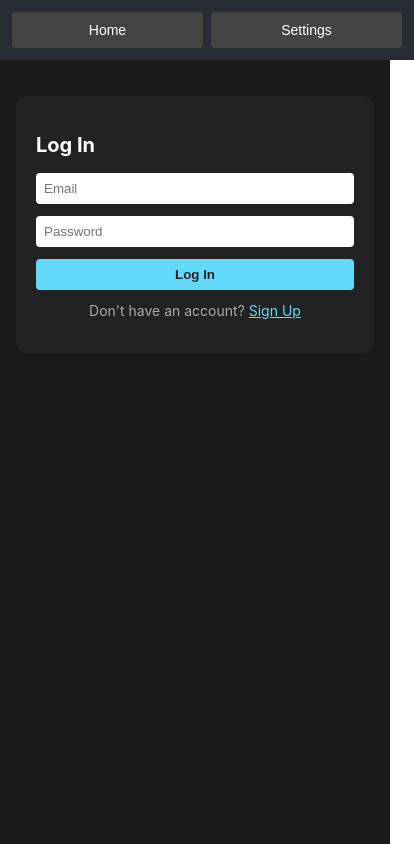
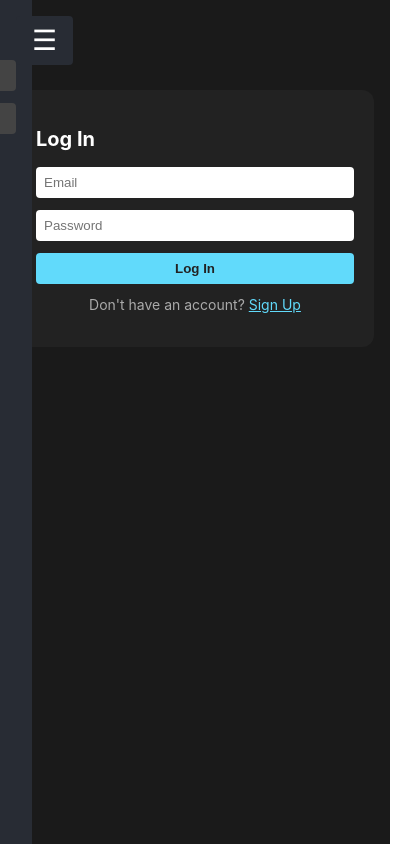
Before and after one commit to Closehunter/my-webapp, a React (Create React App) app: page / in a window 390 px wide. Shown: the whole page, 414 px wide, since content can reach past the window. Built offline with nearby package versions, Linux system fonts and the light colour scheme; no server answers.

Commit message:
Add mobile responsive design

```diff
--- a/src/App.css
+++ b/src/App.css
@@ -2,6 +2,22 @@
   display: flex;
   min-height: 100vh;
   flex-direction: row;
+  position: relative;
+}
+
+.hamburger {
+  display: none;
+  position: fixed;
+  top: 16px;
+  left: 16px;
+  z-index: 1001;
+  background: #282c34;
+  color: #fff;
+  border: none;
+  font-size: 28px;
+  padding: 8px 16px;
+  cursor: pointer;
+  border-radius: 4px;
 }
 
 .sidebar {
@@ -115,37 +131,54 @@
   color: #61dafb;
 }
 
+.overlay {
+  display: none;
+}
+
 /* Mobile responsive styles */
 @media (max-width: 768px) {
-  .container {
-    flex-direction: column;
+  .hamburger {
+    display: block;
   }
 
   .sidebar {
-    width: 100%;
-    flex-direction: row;
-    justify-content: space-around;
-    padding: 12px;
-    position: relative;
+    position: fixed;
+    top: 0;
+    left: -250px;
+    width: 250px;
+    height: 100vh;
+    transition: left 0.3s ease;
+    z-index: 1000;
+    padding-top: 60px;
+  }
+
+  .sidebar.open {
+    left: 0;
   }
 
   .sidebar button {
-    margin-bottom: 0;
-    margin-right: 8px;
-    padding: 10px 12px;
-    flex: 1;
-    font-size: 14px;
+    margin-bottom: 12px;
   }
 
   .logout-btn {
     position: static;
-    width: auto;
-    margin-right: 0;
-    flex: 1;
+    width: 100%;
+    margin-top: auto;
+  }
+
+  .overlay {
+    display: block;
+    position: fixed;
+    top: 0;
+    left: 0;
+    width: 100%;
+    height: 100%;
+    background: rgba(0, 0, 0, 0.5);
+    z-index: 999;
   }
 
   .main {
-    padding: 16px;
+    padding: 70px 16px 16px 16px;
   }
 
   .log-in-form {
@@ -165,16 +198,6 @@
 }
 
 @media (max-width: 480px) {
-  .sidebar {
-    flex-wrap: wrap;
-    gap: 8px;
-  }
-
-  .sidebar button {
-    flex: 1 1 45%;
-    margin-right: 0;
-  }
-
   .log-in-form h2 {
     font-size: 20px;
   }
--- a/src/App.js
+++ b/src/App.js
@@ -9,6 +9,7 @@ function App() {
   const [username, setUsername] = useState('');
   const [signedIn, setSignedIn] = useState(false);
   const [isSignUp, setIsSignUp] = useState(false);
+  const [menuOpen, setMenuOpen] = useState(false);
 
   const [signUpUsername, setSignUpUsername] = useState('');
   const [signUpEmail, setSignUpEmail] = useState('');
@@ -154,20 +155,33 @@ function App() {
     setPassword('');
     setUsername('');
     setSelected('Home');
+    setMenuOpen(false);
+  };
+
+  const handleMenuClick = (page) => {
+    setSelected(page);
+    setMenuOpen(false);
   };
 
   return (
     <div className="container">
-      <aside className="sidebar">
-        <button onClick={() => setSelected('Home')}>Home</button>
-        {signedIn && <button onClick={() => setSelected('Profile')}>Profile</button>}
-        <button onClick={() => setSelected('Settings')}>Settings</button>
+      <button className="hamburger" onClick={() => setMenuOpen(!menuOpen)}>
+        ☰
+      </button>
+
+      <aside className={`sidebar ${menuOpen ? 'open' : ''}`}>
+        <button onClick={() => handleMenuClick('Home')}>Home</button>
+        {signedIn && <button onClick={() => handleMenuClick('Profile')}>Profile</button>}
+        <button onClick={() => handleMenuClick('Settings')}>Settings</button>
         {signedIn && (
           <button className="logout-btn" onClick={handleLogout}>
             Logout
           </button>
         )}
       </aside>
+
+      {menuOpen && <div className="overlay" onClick={() => setMenuOpen(false)}></div>}
+
       <main className="main">
         {selected === 'Home' && !signedIn && !isSignUp && (
           <form onSubmit={handleLogin} className="log-in-form">
```
